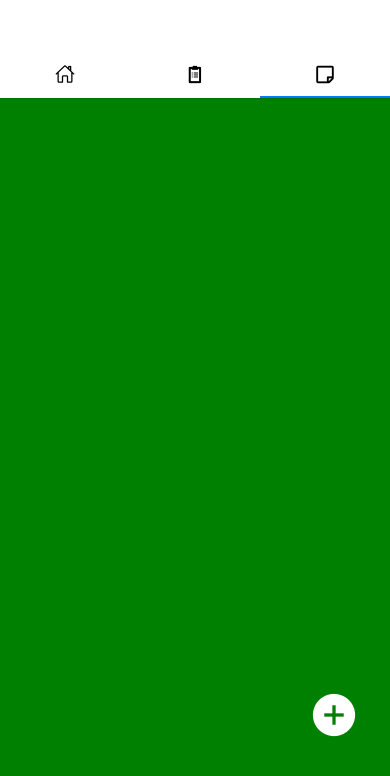
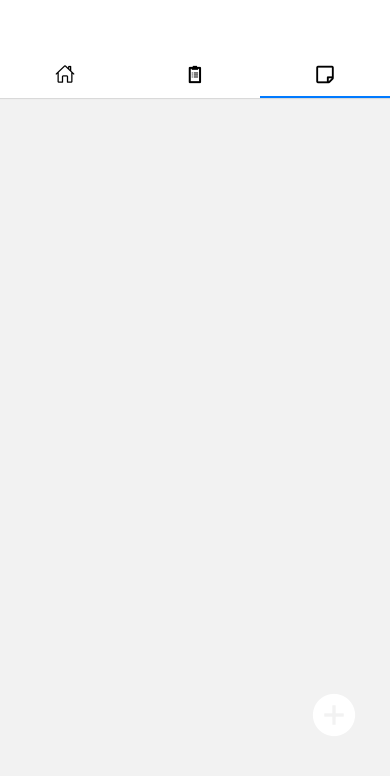
Before and after one commit to Blackmile/TodoAppv2, a React Native app: screen /Todo in a window 390 px wide. Shown: the top 776 px of the page. Built offline with nearby package versions, Linux system fonts and the light colour scheme.

Commit message:
implementing the flatlist

```diff
--- a/src/Todo.js
+++ b/src/Todo.js
@@ -1,4 +1,4 @@
-import { Modal, Pressable, StyleSheet, Text, TextInput, TouchableOpacity, View } from 'react-native'
+import { FlatList, Modal, Pressable, ScrollView, StyleSheet, Text, TextInput, TouchableOpacity, View } from 'react-native'
 import Ionicons from '@expo/vector-icons/Ionicons';
 import React, { useState } from 'react'
 
@@ -9,24 +9,30 @@ const Todo = () => {
   const [modalVisible, setModalVisible] = useState(false);
 
   const handleAddTask = () => {
-      setTaskItems((currTask) => [...currTask, task])
+      setTaskItems((currTask) => [...currTask, {"text": task, "key": Math.random().toString()}])
       setModalVisible(!modalVisible)
       setTask(null)
       console.log(task, taskItems)
 
   }
 
+
   return (
     <View style={styles.container}>
-      {taskItems.map(items => (
-        <View style={styles.todo} key={items}>
-          <Text> {items  } </Text>
-          <View style={styles.actionBtn} >
-            <Ionicons name="trash-bin" size={18} color="black" />
-            <Ionicons name="checkmark-circle" size={18} color="black" />
+      <FlatList
+        style={styles.textStyle}
+        data={taskItems}
+        renderItem={({item}) => (
+          <View style={styles.todo} >
+            <Text> {item.text} </Text>
+            <View style={styles.actionBtn} >
+              <Ionicons name="trash-bin" size={18} color="black" />
+              <Ionicons name="checkmark-circle" size={18} color="black" />
+            </View>
           </View>
-        </View>
-      ))}
+        )}
+
+      />
       <View style={styles.addBtn}>
         <Pressable onPress={()=> setModalVisible(true)}>
           <Ionicons name="add-circle-sharp" size={52} color="white" />
@@ -76,7 +82,7 @@ export default Todo
 
 const styles = StyleSheet.create({
   container: {
-    backgroundColor: 'green',
+    // backgroundColor: 'green',
     display: 'flex',
     flex: 1,
   },
```
